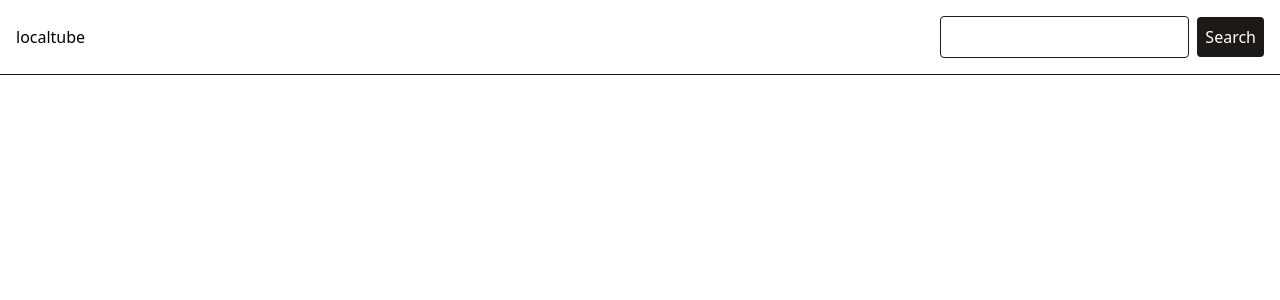
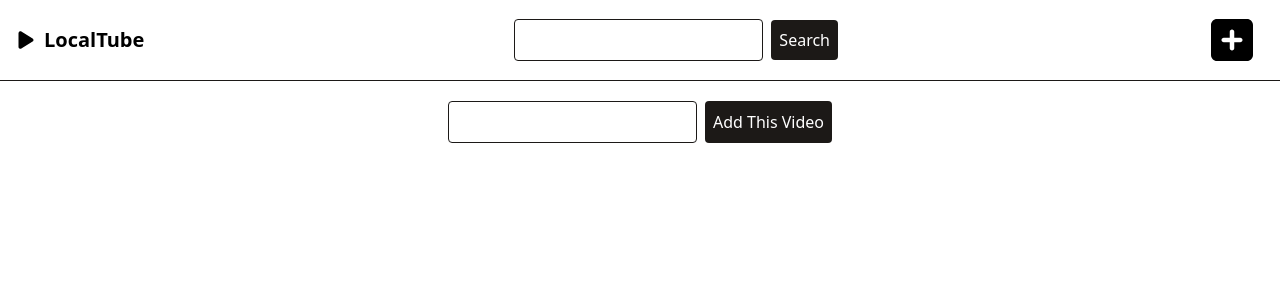
Before and after one commit to adamstruve/localhost-frontend, a React (Vite) app: page /add in a window 1280 px wide. Before the commit this address had no page. Shown: the top 300 px of the page. Built offline with nearby package versions, Linux system fonts and the light colour scheme.

Commit message:
a few design design fixes

```diff
--- a/src/App.tsx
+++ b/src/App.tsx
@@ -3,6 +3,7 @@ import Header from "./components/Header";
 import Videos from "./components/Videos";
 import Video from "./components/Video";
 import SearchResults from "./components/SearchResults";
+import AddVideo from "./components/AddVideo";
 
 function App() {
   return (
@@ -13,6 +14,7 @@ function App() {
           <Route path="/" element={<Videos />} />
           <Route path="/video/:id" element={<Video />} />
           <Route path="/search" element={<SearchResults />} />
+          <Route path="/add" element={<AddVideo />} />
         </Routes>
       </BrowserRouter>
     </>
--- /dev/null
+++ b/src/components/AddVideo.tsx
@@ -0,0 +1,47 @@
+import { useState } from "react";
+
+function AddVideo() {
+  const [url, setUrl] = useState("");
+
+  const handleUrlChange = (event) => {
+    setUrl(event.target.value);
+  };
+
+  const handleFormSubmit = async (event) => {
+    event.preventDefault();
+    const data = { url };
+    try {
+      const response = await fetch("http://127.0.0.1:5000/download", {
+        method: "POST",
+        headers: {
+          "Content-Type": "application/json",
+        },
+        body: JSON.stringify(data),
+      });
+      console.log(response);
+      // Do something with the response, like show a success message
+    } catch (error) {
+      console.error(error);
+      // Handle the error, like show an error message
+    }
+  };
+
+  return (
+    <div className="mx-auto w-1/2">
+      <form className="flex justify-center" onSubmit={handleFormSubmit}>
+        <input
+          type="text"
+          name="url"
+          value={url}
+          onChange={handleUrlChange}
+          className="border border-stone-900 rounded p-2 mr-2"
+        />
+        <button type="submit" className="bg-stone-900 text-white rounded p-2">
+          Add This Video
+        </button>
+      </form>
+    </div>
+  );
+}
+
+export default AddVideo;
--- a/src/components/Header.tsx
+++ b/src/components/Header.tsx
@@ -11,11 +11,34 @@ function Header() {
           }}
           style={{ cursor: "pointer" }}
         >
-          localtube
+          <svg
+            xmlns="http://www.w3.org/2000/svg"
+            viewBox="0 0 384 512"
+            className="inline w-5 h-5 mr-2 align-middle"
+          >
+            <path d="M73 39c-14.8-9.1-33.4-9.4-48.5-.9S0 62.6 0 80V432c0 17.4 9.4 33.4 24.5 41.9s33.7 8.1 48.5-.9L361 297c14.3-8.7 23-24.2 23-41s-8.7-32.2-23-41L73 39z" />
+          </svg>
+          <span className="font-bold text-xl align-middle">LocalTube</span>
         </NavLink>
       </div>
       <div className="flex items-center">
         <Search />
+      </div>
+      <div className="flex items-center">
+        <NavLink
+          to={{
+            pathname: `/add`,
+          }}
+          style={{ cursor: "pointer" }}
+        >
+          <svg
+            xmlns="http://www.w3.org/2000/svg"
+            viewBox="0 0 448 512"
+            className="inline w-12 h-12 mr-2 align-middle"
+          >
+            <path d="M64 32C28.7 32 0 60.7 0 96V416c0 35.3 28.7 64 64 64H384c35.3 0 64-28.7 64-64V96c0-35.3-28.7-64-64-64H64zM200 344V280H136c-13.3 0-24-10.7-24-24s10.7-24 24-24h64V168c0-13.3 10.7-24 24-24s24 10.7 24 24v64h64c13.3 0 24 10.7 24 24s-10.7 24-24 24H248v64c0 13.3-10.7 24-24 24s-24-10.7-24-24z" />
+          </svg>
+        </NavLink>
       </div>
     </header>
   );
--- a/src/components/Video.tsx
+++ b/src/components/Video.tsx
@@ -35,7 +35,9 @@ function Video() {
               </video>
             </div>
           </div>
-          <h1 className="text-3xl font-bold underline">{videoData.title}</h1>
+          <h1 className="text-3xl font-bold text-center mt-5">
+            {videoData.title}
+          </h1>
         </>
       ) : (
         <p>Loading...</p>
```
